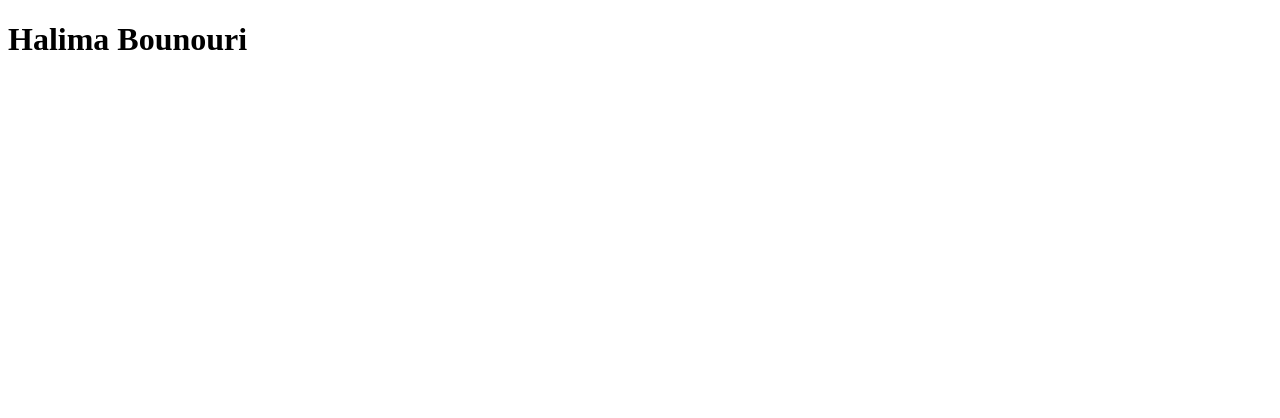
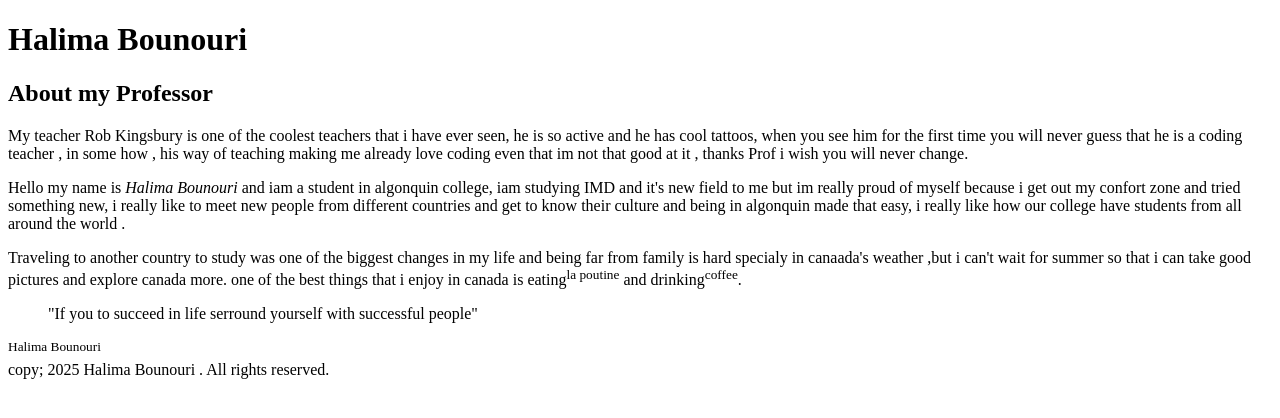
Before and after one commit to boun0031/boun0031.github.io, a plain HTML site: page html-assignment/index.html in a window 1280 px wide. Drawn offline with Linux system fonts and the light colour scheme.

Commit message:
boun0031.github.io /html-assignment/

```diff
--- a/html-assignment/index.html
+++ b/html-assignment/index.html
@@ -10,5 +10,14 @@
   <header>
     <h1>Halima Bounouri</h1>
   </header>
+  <article>
+    <h2>About my Professor</h2>
+    My teacher Rob Kingsbury is one of the coolest teachers that i have ever seen, he is so active and he has cool tattoos, when you see him for the first time you will never guess that he is a coding teacher , in some how , his way of teaching making me already love coding even that im not that good at it , thanks <abbr>Prof</abbr> i wish you will never change.
+  </article>
+  <p>Hello my name is <em>Halima Bounouri</em> and iam a student in algonquin college, iam studying IMD and it's new field to me but im really proud of myself because i get out my confort zone and tried something new, i really like to meet new people from different countries and get to know their culture and being in algonquin made that easy, i really like how our college have students from all around the world .</p>
+  <p>Traveling to another country to study was one of the biggest changes in my life and being far from family is hard specialy in canaada's weather ,but i can't wait for summer so that i can take good pictures and explore canada more. one of the best things that i enjoy in canada is eating<sup>la poutine</sup> and drinking<sup>coffee</sup>.</p>
+  <blockquote>"If you to succeed in life serround yourself with successful people" </blockquote> <sup>Halima Bounouri</sup>
+  <footer>copy; 2025 Halima Bounouri . All rights reserved.</footer>
+
 </body>
 </html>
```
Also changed, not shown: 1 other file.
